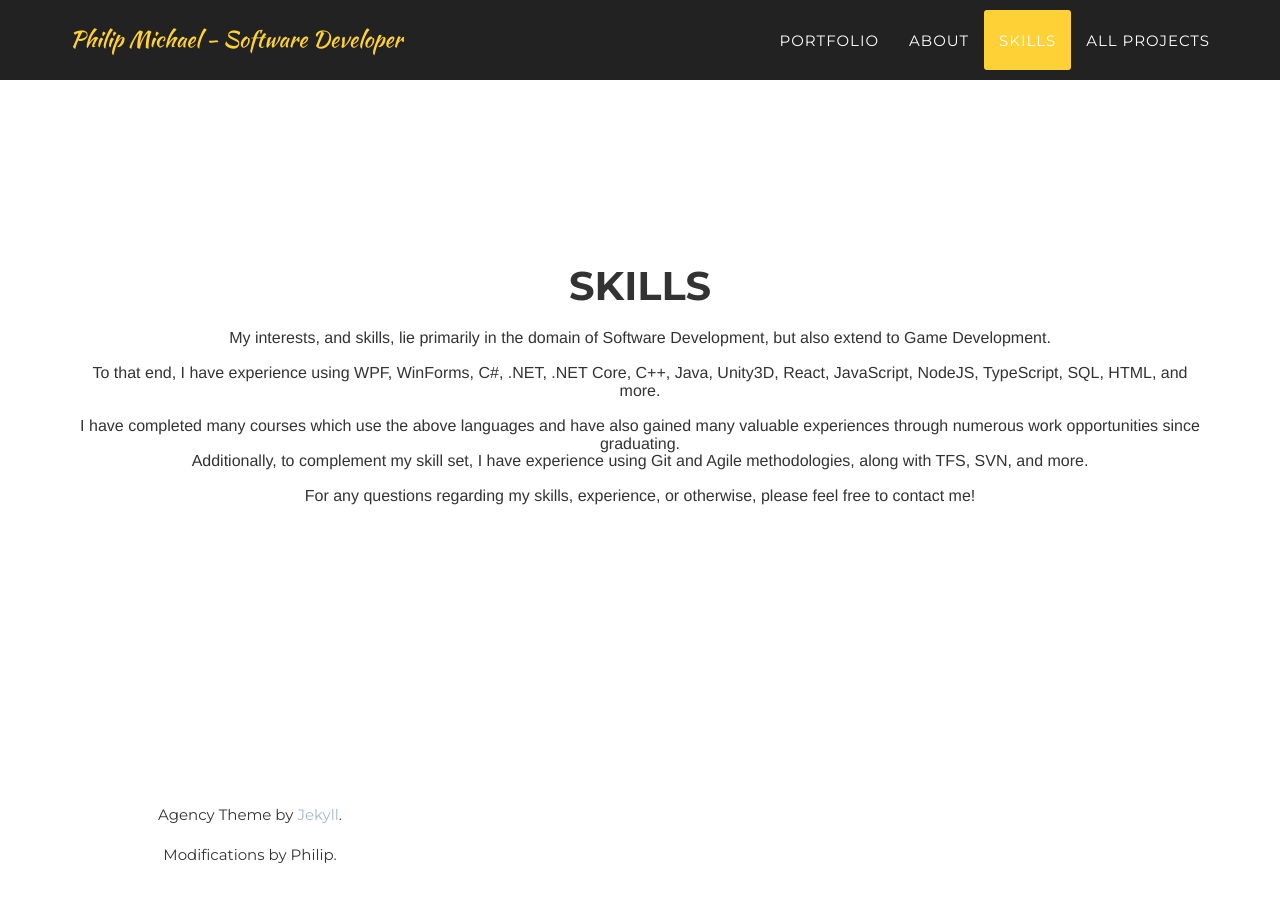
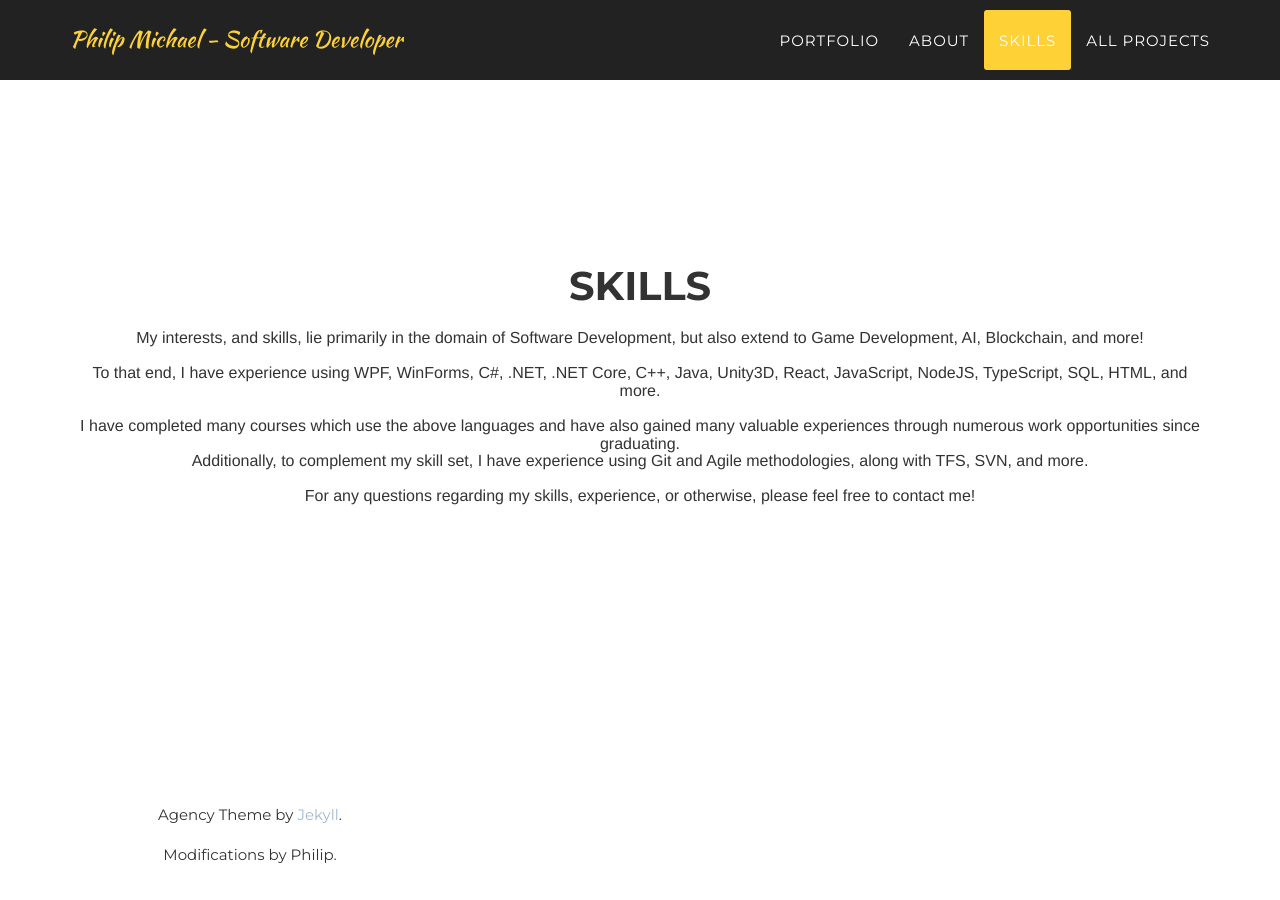
Before and after one commit to pmichaeldev/pmichaeldev.github.io, a Jekyll site: the page built from index.html, in a window 1280 px wide and 900 px high, scrolled down 3358 px. Built offline with Jekyll 4.4.1, drawn with Linux system fonts in a browser that asks for light colours; some web fonts are replaced; part of the change alters nothing that is shown.

```diff
--- a/_config.yml
+++ b/_config.yml
@@ -1,10 +1,10 @@
-url: https://pmichael95.github.io/
+url: https://pmichaeldev.github.io/
 baseurl: .
 
 # Site settings
 title: Philip Michael - Software Developer
 email: phil-mik@hotmail.com
-description: "Avid Programmer. Inspired Software Developer. Passionate Gamer and Game Developer. I am currently a Computer Science student in Canada, and always looking for new opportunities!"
+description: "Avid Programmer. Inspired Software Developer. Passionate Gamer and Game Developer. I also hold a Bachelor's of Computer Science!"
 
 
 # Build settings
--- a/_includes/skills.html
+++ b/_includes/skills.html
@@ -5,7 +5,7 @@
                 <div class="col-lg-12 text-center">
                     <h2 class="section-heading">Skills</h2>
                     <h3 class="section-subheading-about">
-                        My interests, and skills, lie primarily in the domain of Software Development, but also extend to Game Development.
+                        My interests, and skills, lie primarily in the domain of Software Development, but also extend to Game Development, AI, Blockchain, and more!
                         <br />
                         <br />
                         To that end, I have experience using WPF, WinForms, C#, .NET, .NET Core, C++, Java, Unity3D, React, JavaScript, NodeJS, TypeScript, SQL, HTML, and more.
```
Also changed, not shown: README.md.
